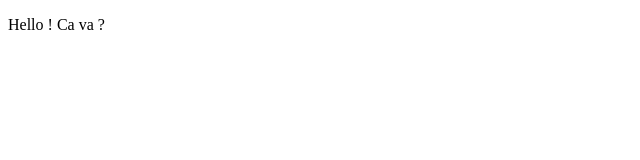
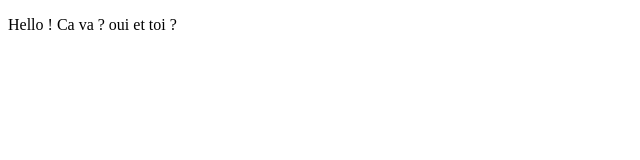
Before and after one commit to noracharef/cssavance, a plain HTML site: page index.html in a window 1280 px wide. Shown: the full height of the page, 0-640 px from the left. Drawn offline with Linux system fonts and the light colour scheme.

Commit message:
exercice

```diff
--- a/index.html
+++ b/index.html
@@ -17,6 +17,7 @@
 <p>Hello !
 
     Ca va ?
+    oui et toi ?
 </p>
 
 
```
